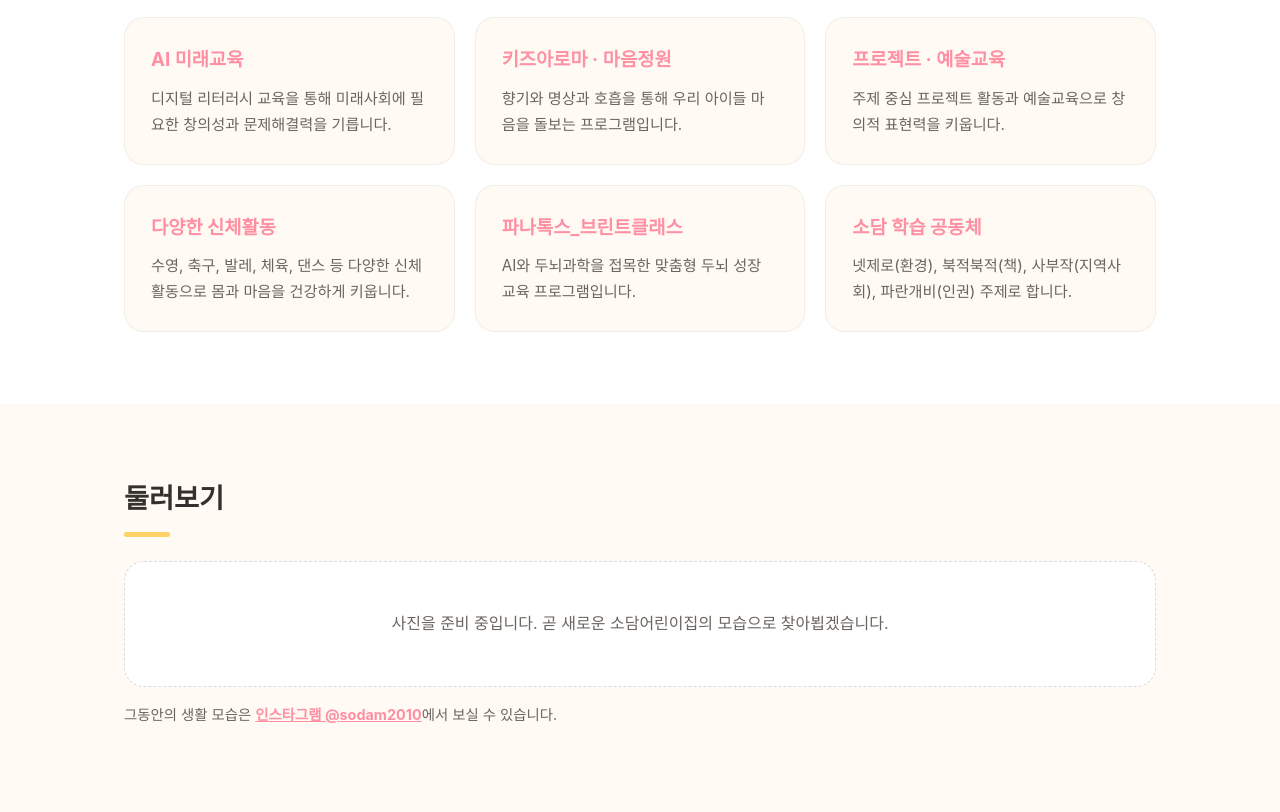
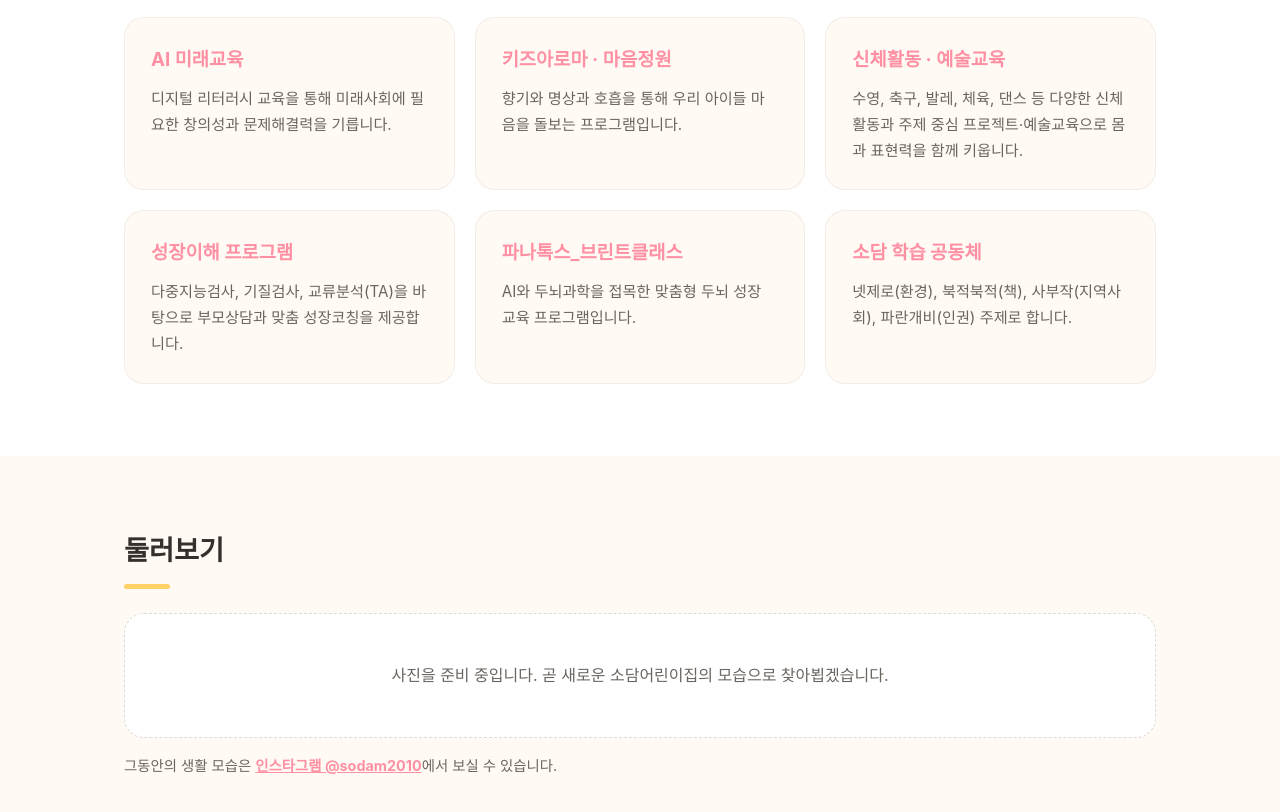
Before and after one commit to jeonsunyoung78-bit/jeonsunyoung78-bit.github.io, a plain HTML site: page index.html in a window 1280 px wide. Shown: the part 2816-3628 px from the top of the page. Drawn offline with Linux system fonts and the light colour scheme; a web font is replaced by a local one.

Commit message:
신체활동·예술교육 카드 통합 후 성장이해 프로그램 추가
'다양한 신체활동'과 '프로젝트·예술교육'을 한 카드로 합치고, 비워진 자리에
다중지능검사·기질검사·교류분석(TA)·부모상담·맞춤 성장코칭을 담은
성장이해 프로그램을 넣음. 카드 9개 유지로 3열 그리드가 균등하게 떨어짐.

Co-Authored-By: Claude Opus 5 <noreply@anthropic.com>

```diff
--- a/index.html
+++ b/index.html
@@ -164,12 +164,12 @@
         <p>향기와 명상과 호흡을 통해 우리 아이들 마음을 돌보는 프로그램입니다.</p>
       </div>
       <div class="program-card">
-        <h3>프로젝트 · 예술교육</h3>
-        <p>주제 중심 프로젝트 활동과 예술교육으로 창의적 표현력을 키웁니다.</p>
+        <h3>신체활동 · 예술교육</h3>
+        <p>수영, 축구, 발레, 체육, 댄스 등 다양한 신체활동과 주제 중심 프로젝트·예술교육으로 몸과 표현력을 함께 키웁니다.</p>
       </div>
       <div class="program-card">
-        <h3>다양한 신체활동</h3>
-        <p>수영, 축구, 발레, 체육, 댄스 등 다양한 신체활동으로 몸과 마음을 건강하게 키웁니다.</p>
+        <h3>성장이해 프로그램</h3>
+        <p>다중지능검사, 기질검사, 교류분석(TA)을 바탕으로 부모상담과 맞춤 성장코칭을 제공합니다.</p>
       </div>
       <div class="program-card">
         <h3>파나톡스_브린트클래스</h3>
```
Also changed, not shown: 7693.jpg (added), ChatGPT Image 2026년 7월 28일 오전 08_03_20.png (added), image-1785248766979.png (added), image-1785251219415.webp (added), 책걷담로고.png (added), 황산공원.png (added), 2 other files.
